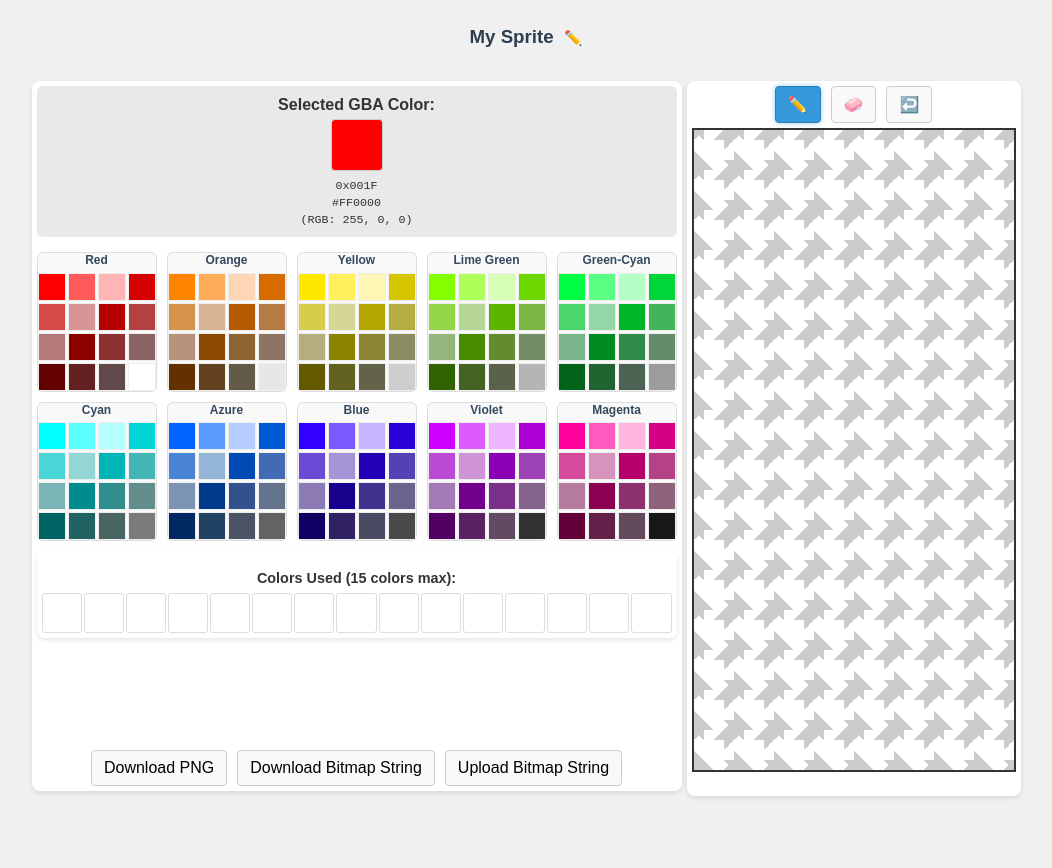
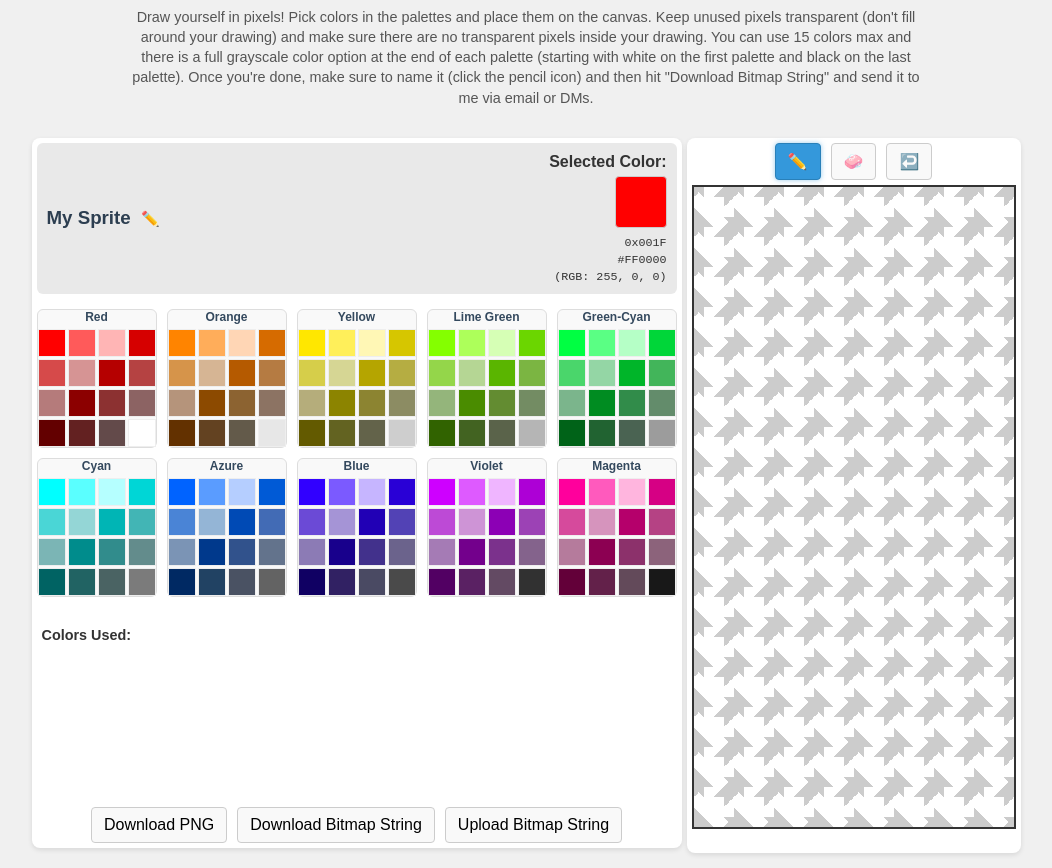
Before and after one commit to snowfro/gbaColorPicker, a plain HTML site: page sprite/index.html in a window 1280 px wide. Shown: the part 73-941 px from the top of the page, without its empty margins (114-1166 px from the left). Before the commit the page ends 884 px from the top, so only its background shows below. Drawn offline with Linux system fonts and the light colour scheme.

Commit message:
tweaked wording and removed max color restriction

```diff
--- a/sprite/index.html
+++ b/sprite/index.html
@@ -8,18 +8,21 @@
     <!-- Consider linking to a shared base style if many styles are common -->
 </head>
 <body>
-    <h1>GBA Self-Sprite Editor (16x32)</h1>
-    <h3 id="artwork-title">My Sprite <span class="edit-icon" title="Click to edit">✏️</span></h3>
+    <h1>Self Portrait</h1>
+    <p class="description">Draw yourself in pixels! Pick colors in the palettes and place them on the canvas. Keep unused pixels transparent (don't fill around your drawing) and make sure there are no transparent pixels inside your drawing. You can use 15 colors max and there is a full grayscale color option at the end of each palette (starting with white on the first palette and black on the last palette). Once you're done, make sure to name it (click the pencil icon) and then hit "Download Bitmap String" and send it to me via email or DMs.</p>
 
     <div class="app-container">
         <!-- Color Selection Area - General Hue Palettes -->
         <div class="fixed-palettes-container">
             <div class="info-area">
-                <p>Selected GBA Color:</p>
-                <div id="selected-color-preview" class="color-preview-box"></div>
-                <span id="selected-color-value-15bit" class="color-value-text">0x0000</span>
-                <span id="selected-color-value-hex8bit" class="color-value-text">#000000</span>
-                <span id="selected-color-value-rgb8bit" class="color-value-text">(RGB: 0, 0, 0)</span>
+                <h3 id="artwork-title">My Sprite <span class="edit-icon" title="Click to edit">✏️</span></h3>
+                <div class="selected-color-details">
+                    <p>Selected Color:</p>
+                    <div id="selected-color-preview" class="color-preview-box"></div>
+                    <span id="selected-color-value-15bit" class="color-value-text">0x0000</span>
+                    <span id="selected-color-value-hex8bit" class="color-value-text">#000000</span>
+                    <span id="selected-color-value-rgb8bit" class="color-value-text">(RGB: 0, 0, 0)</span>
+                </div>
             </div>
             <div id="general-hue-palettes-display">
                 <!-- The 10 general hue palettes will be generated here by script.js -->
@@ -27,7 +30,7 @@
 
             <!-- Used Colors Palette - MOVED INSIDE fixed-palettes-container -->
             <div class="used-colors-palette" id="used-colors-container">
-                <p class="palette-title">Colors Used (15 colors max):</p>
+                <p class="palette-title">Colors Used:</p>
                 <div id="used-colors-grid">
                     <!-- Dynamic color swatches will be inserted here -->
                 </div>
--- a/sprite/script.js
+++ b/sprite/script.js
@@ -437,40 +437,37 @@ document.addEventListener('DOMContentLoaded', () => {
 
     // --- Used Colors Palette (from draw/script.js, adapted) ---
     function updateUsedColorsPaletteDisplay() {
-        usedColorsGrid.innerHTML = ''; // Clear previous swatches/placeholders
-        const MAX_USED_SWATCHES = 15;
+        usedColorsGrid.innerHTML = ''; // Clear previous swatches
         const actualUsedColorsArray = Array.from(usedColors);
 
-        for (let i = 0; i < MAX_USED_SWATCHES; i++) {
+        if (actualUsedColorsArray.length === 0) {
+            // Optional: Add a message or specific styling for empty state if desired
+            // For now, it will just be an empty grid.
+            return;
+        }
+
+        actualUsedColorsArray.forEach(colorHex15 => {
             const swatch = document.createElement('div');
             swatch.className = 'color-swatch';
 
-            if (i < actualUsedColorsArray.length) {
-                // This is an actual used color
-                const colorHex15 = actualUsedColorsArray[i];
             const colorInt = gbaHex15ToInt(colorHex15);
             const gba5 = gbaIntToGba5(colorInt);
             const rgb8 = gbaRgb5ToRgb8(gba5.r5, gba5.g5, gba5.b5);
 
             swatch.style.backgroundColor = `rgb(${rgb8.r}, ${rgb8.g}, ${rgb8.b})`;
             swatch.dataset.colorHex15 = colorHex15;
-                swatch.title = `${colorHex15} (R:${gba5.r5},G:${gba5.g5},B:${gba5.b5})`; // Add a title for hover info
+            swatch.title = `${colorHex15} (R:${gba5.r5},G:${gba5.g5},B:${gba5.b5})`;
             swatch.addEventListener('click', () => {
                 updateSelectedColorDisplay(gba5, rgb8);
             });
-            } else {
-                // This is a placeholder
-                swatch.style.backgroundColor = 'transparent'; // Or a very light gray e.g., '#f0f0f0'
-                swatch.title = "Empty slot";
+            usedColorsGrid.appendChild(swatch);
+        });
     }
-            usedColorsGrid.appendChild(swatch);
-        }
-    }
-    function trackUsedColor(colorInt, isAdding) { /* ... (logic from draw/script.js, using hex strings for the Set) ... */
-        if (colorInt === null && !isAdding) return; // Cannot remove null, only add valid colors
+    function trackUsedColor(colorInt, isAdding) {
+        if (colorInt === null && !isAdding) return;
         const colorHex15 = gbaRgb5ToHex15(gbaIntToGba5(colorInt).r5, gbaIntToGba5(colorInt).g5, gbaIntToGba5(colorInt).b5);
         if (isAdding) {
-            if (usedColors.size < 15 && !usedColors.has(colorHex15)) { // Enforce 15 color max for adding to set
+            if (!usedColors.has(colorHex15)) {
                 usedColors.add(colorHex15);
                 updateUsedColorsPaletteDisplay();
             }
--- a/sprite/style.css
+++ b/sprite/style.css
@@ -42,12 +42,22 @@ h1, h3 {
 /* Info Area (Selected Color Display) - From draw/index.html & limited/style.css */
 .info-area {
     display: flex;
-    flex-direction: column;
+    justify-content: space-between;
     align-items: center;
     margin-bottom: 15px;
     padding: 10px;
     background-color: #e9e9e9;
     border-radius: 6px;
+}
+
+#artwork-title {
+    margin: 0;
+}
+
+.selected-color-details {
+    display: flex;
+    flex-direction: column;
+    align-items: flex-end;
 }
 
 .info-area p {
@@ -205,12 +215,9 @@ h1, h3 {
 
 /* Used Colors Palette - From draw/style.css */
 .used-colors-palette {
-    background-color: #fff;
     padding: 5px;
-    border-radius: 8px;
-    box-shadow: 0 2px 5px rgba(0,0,0,0.1);
     overflow-y: auto;
-    max-height: 20vh;
+    min-height: 70px;
     width: 100%;
     box-sizing: border-box;
     margin-top: 10px;
@@ -220,6 +227,7 @@ h1, h3 {
     font-size: 0.9em;
     color: #333;
     margin-bottom: 5px;
+    text-align: left;
 }
 
 #used-colors-grid {
@@ -252,3 +260,13 @@ h1, h3 {
     font-size: 0.8em;
     margin-left: 5px;
 }
+
+.description {
+    font-size: 0.9em;
+    color: #555;
+    text-align: center;
+    max-width: 800px;
+    margin: 0 auto 15px auto;
+    padding: 0 10px;
+    line-height: 1.4;
+}
```
Lines whose indentation alone changed are shown as unchanged.
